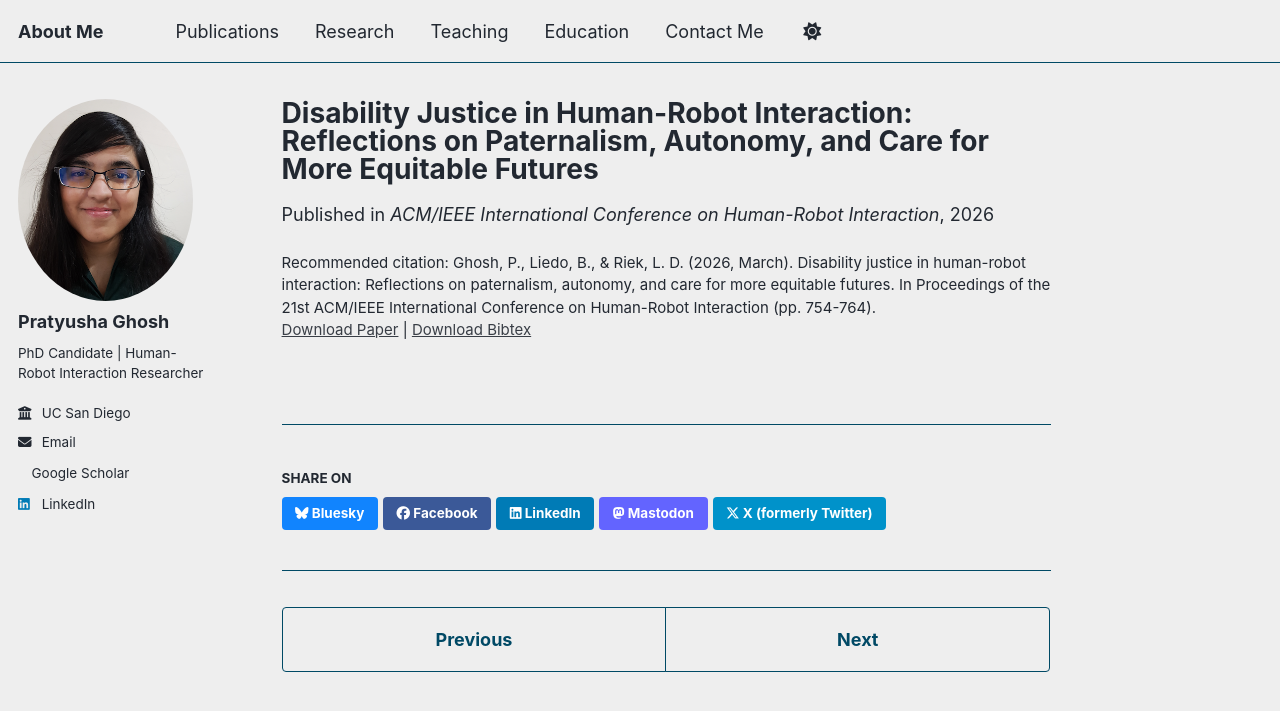
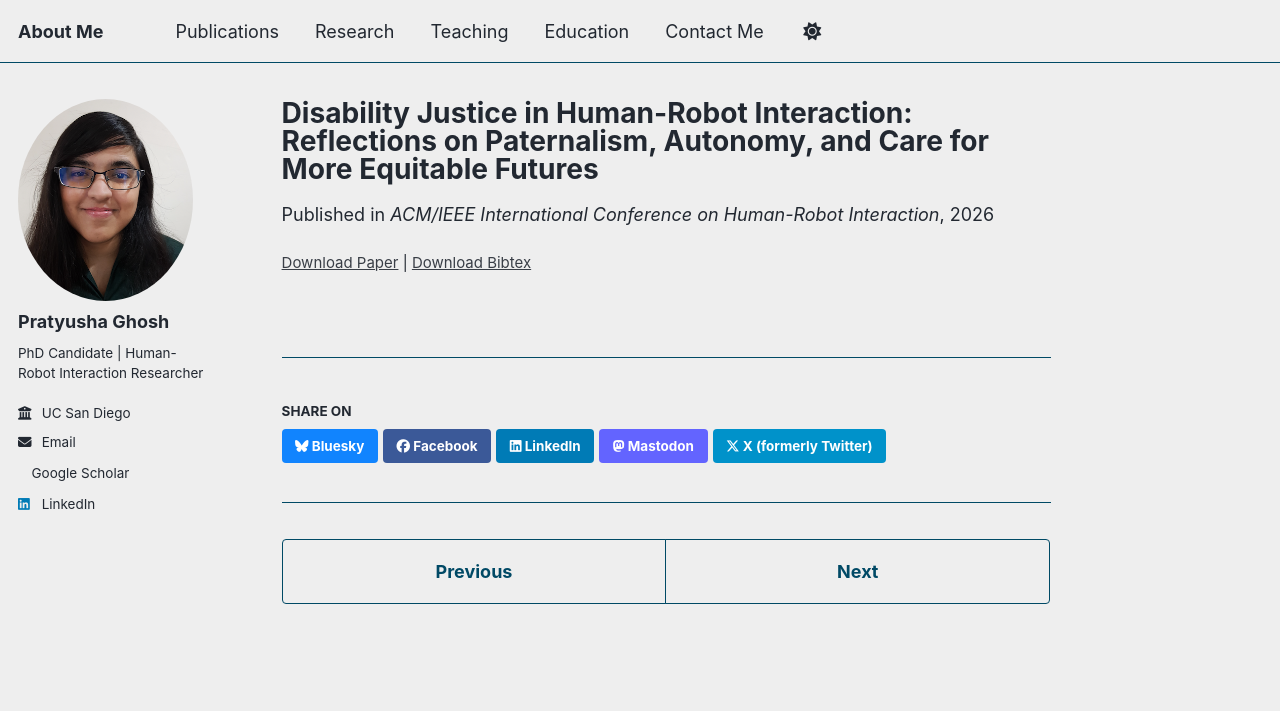
Before and after one commit to pratyusha-g/pratyusha-g.github.io, a Jekyll site: the page built from _publications/2026-03-16-DJ_HRI_Paternalism.md, in a window 1280 px wide. Shown: the top 711 px of the page. Built offline with Jekyll 4.4.1, drawn with Linux system fonts in a browser that asks for light colours; a style sheet for code colours, icons or effects is not loaded.

Commit message:
Update and rename 2009-10-01-paper-title-number-1.md to 2026-03-16-DJ_HRI_Paternalism.md

```diff
--- a/_publications/2009-10-01-paper-title-number-1.md
+++ b/_publications/2026-03-16-DJ_HRI_Paternalism.md
@@ -4,8 +4,8 @@ collection: publications
 category: conference_journal
 permalink: /publication/2026-03-16-Disability Justice
 date: 2026-03-16
+authors: '<strong>Pratyusha Ghosh</strong>, Belen Liedo, Laurel D. Riek'
 venue: 'ACM/IEEE International Conference on Human-Robot Interaction'
 paperurl: 'https://pratyusha-g.github.io/files/DJ_HRI_Paternalism.pdf'
 bibtexurl: 'https://pratyusha-g.github.io/files/DJ_HRI_Paternalism.bib'
-citation: 'Ghosh, P., Liedo, B., & Riek, L. D. (2026, March). Disability justice in human-robot interaction: Reflections on paternalism, autonomy, and care for more equitable futures. In Proceedings of the 21st ACM/IEEE International Conference on Human-Robot Interaction (pp. 754-764).'
 ---
```
